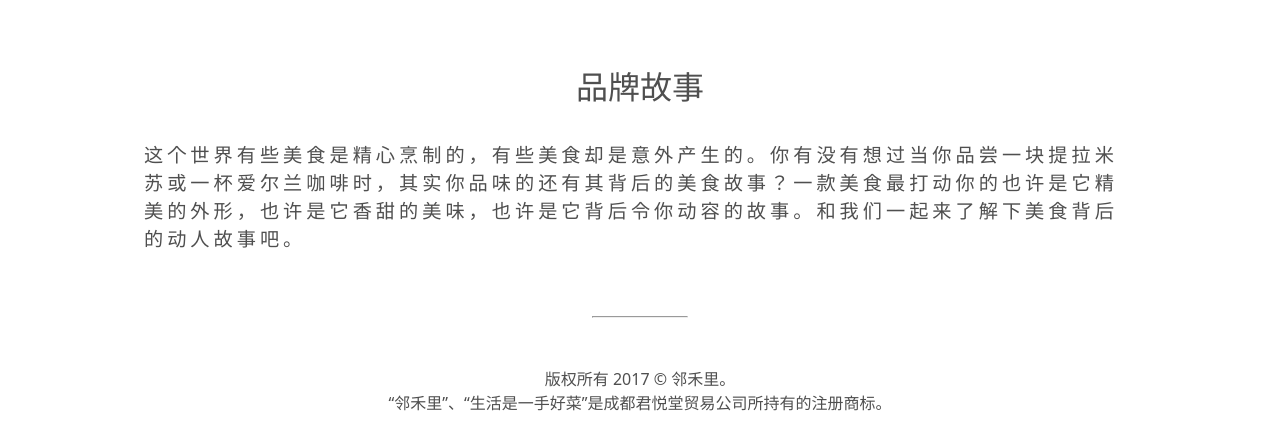
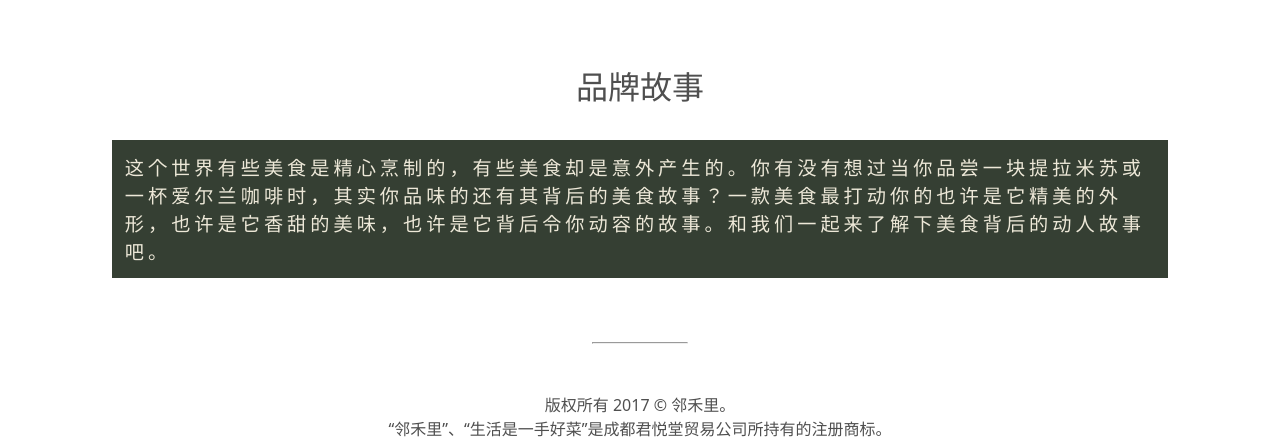
Before and after one commit to linheli/linheli.github.io, a Jekyll site: the page built from index.html, in a window 1280 px wide. Shown: the part 573-1013 px from the top of the page. Built offline with Jekyll 4.4.1, drawn with Linux system fonts in a browser that asks for light colours; before the commit the page ends 987 px from its top, so only the background shows below that.

Commit message:
Update article color

```diff
--- a/assets/css/style.scss
+++ b/assets/css/style.scss
@@ -158,7 +158,10 @@ header {
 .article-content {
   font-size: 1.2rem;
   letter-spacing: 4px;
-  padding: 0 8rem;
+  margin: 0 6rem;
+  padding: .8rem;
+  background-color: $aux-green;
+  color: $light-cream;
 }
 
 footer {
```
